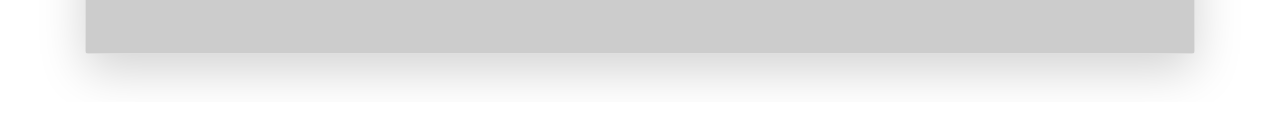
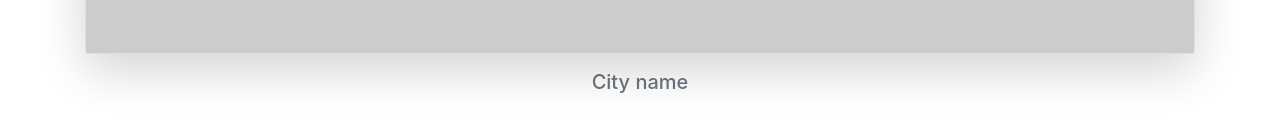
Before and after one commit to Cliff-Conolly/weather_app, a plain HTML site: page index.html in a window 1280 px wide. Shown: the part 1005-1136 px from the top of the page. Before the commit the page ends 1107 px from the top, so only its background shows below. Drawn offline with nearby package versions, Linux system fonts and the light colour scheme; placeholder pictures from the web are drawn by us.

Commit message:
created div for city name

```diff
--- a/index.html
+++ b/index.html
@@ -26,6 +26,9 @@
          <!-- icon here -->
         </div>
       </div>
+      <div class="text-muted text-uppdercase text-center details">
+        <h5 class="my-3">City name</h5>
+      </div>
 
     </div>
 
```
